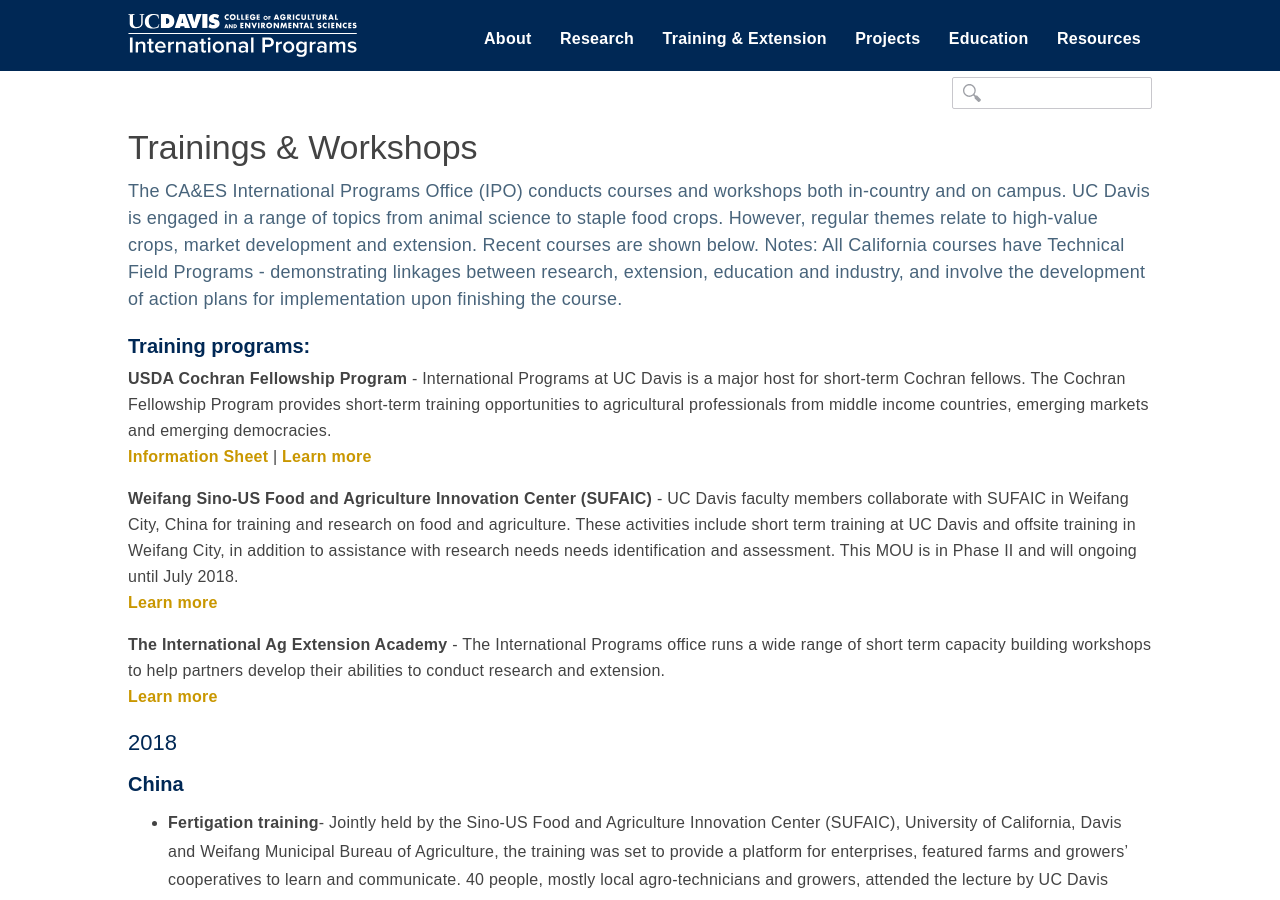
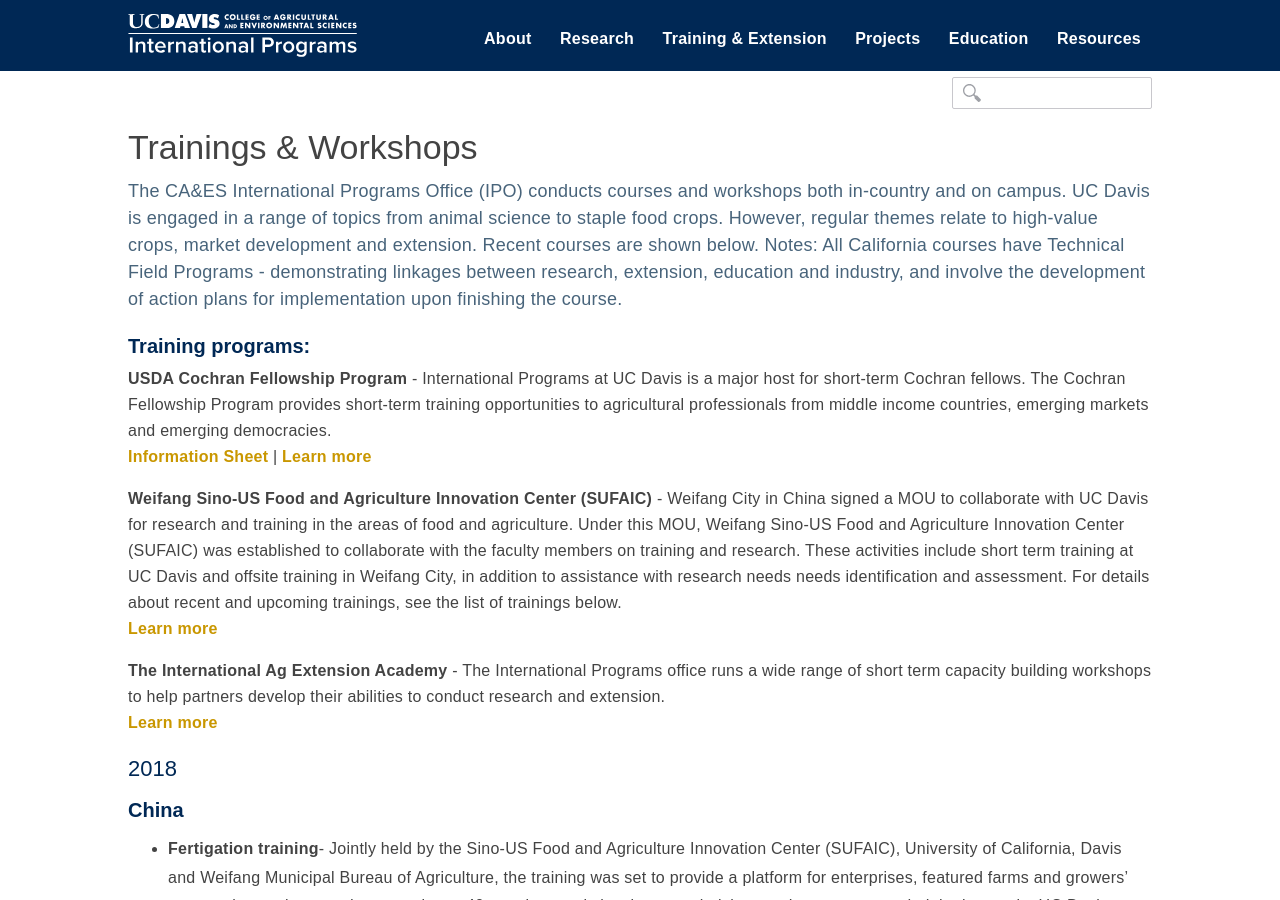
Before and after one commit to ucdavis/ip, a Jekyll site: the page built from training-and-extension/recent-courses.html, in a window 1280 px wide and 900 px high. Built offline with Jekyll 4.4.1, drawn with Linux system fonts in a browser that asks for light colours; nearby versions of some CDN libraries.

Commit message:
recent courses

```diff
--- a/about/what-we-do.html
+++ b/about/what-we-do.html
@@ -80,7 +80,7 @@
     <li><a href="/about/where-we-work">Where We Work</a></li>
     <li><a href="/about/team">Team</a></li>
     <li><a href="/scholars-and-students">Fellowships</a></li>
-    <li><a href="/training-and-extension/recent-courses">Recent Trainings &amp; Workshops</a></li>
+    <li><a href="/training-and-extension/recent-courses">Trainings &amp; Workshops</a></li>
     </ul>
 
 <!--<h3>In this section</h3>
--- a/training-and-extension/recent-courses.html
+++ b/training-and-extension/recent-courses.html
@@ -14,7 +14,7 @@
   <p><b>USDA Cochran Fellowship Program</b> - International Programs at UC Davis is a major host for short-term Cochran fellows. The Cochran Fellowship Program provides short-term training opportunities to agricultural professionals from middle income countries, emerging markets and emerging democracies. <br>
     <a target= "_blank" href="/media/files/UC_Davis_Cochran_Fellowship_Program_info_sheet.pdf" class="learnmore">Information Sheet</a> |<a class="learnmore" target="_blank" href="http://www.fas.usda.gov/programs/cochran-fellowship-program"> Learn more</a></p>
 
-  <p><b>Weifang Sino-US Food and Agriculture Innovation Center (SUFAIC)</b> - UC Davis faculty members collaborate with SUFAIC in Weifang City, China for training and research on food and agriculture. These activities include short term training at UC Davis and offsite training in Weifang City, in addition to assistance with research needs needs identification and assessment. This MOU is in Phase II and will ongoing until July 2018.<br>
+  <p><b>Weifang Sino-US Food and Agriculture Innovation Center (SUFAIC)</b> - Weifang City in China signed a MOU to collaborate with UC Davis for research and training in the areas of food and agriculture. Under this MOU, Weifang Sino-US Food and Agriculture Innovation Center (SUFAIC) was established to collaborate with the faculty members on training and research. These activities include short term training at UC Davis and offsite training in Weifang City, in addition to assistance with research needs needs identification and assessment. For details about recent and upcoming trainings, see the list of trainings below.<br>
     <a class="learnmore" target="_blank" href="http://www.sufaic.com/en">Learn more</a></p>
 
 
@@ -25,7 +25,7 @@
         <ul>
         <li><b>Fertigation training</b>- Jointly held by the Sino-US Food and Agriculture Innovation Center (SUFAIC), University of California, Davis and Weifang Municipal Bureau of Agriculture, the training was set to provide a platform for enterprises, featured farms and growers’ cooperatives to learn and communicate. 40 people, mostly local agro-technicians and growers, attended the lecture by UC Davis Professor Isaya Kesekka and Andre Biscaro and Professor Bai Youlu from Institute of Agricultural Resources and Regional Planning, Chinese Academy of Agricultural Science. March 2018. More training information <a target="_blank" href="http://www.sufaic.com/single-post/2018/03/27/UC-Davis-Professors-Training-in-Fertigation-inWeifang">here</a>.</li>
       </ul>
-      <h3>Upcoming SUFAIC/China trainings</h3>
+      <h3><i>Upcoming SUFAIC/China trainings</i></h3>
       <ul>
         <li>Soil remediation international workshop at Weifang SUFAIC center</li>
         <li>Seed technology training at UC Davis</li>
```
